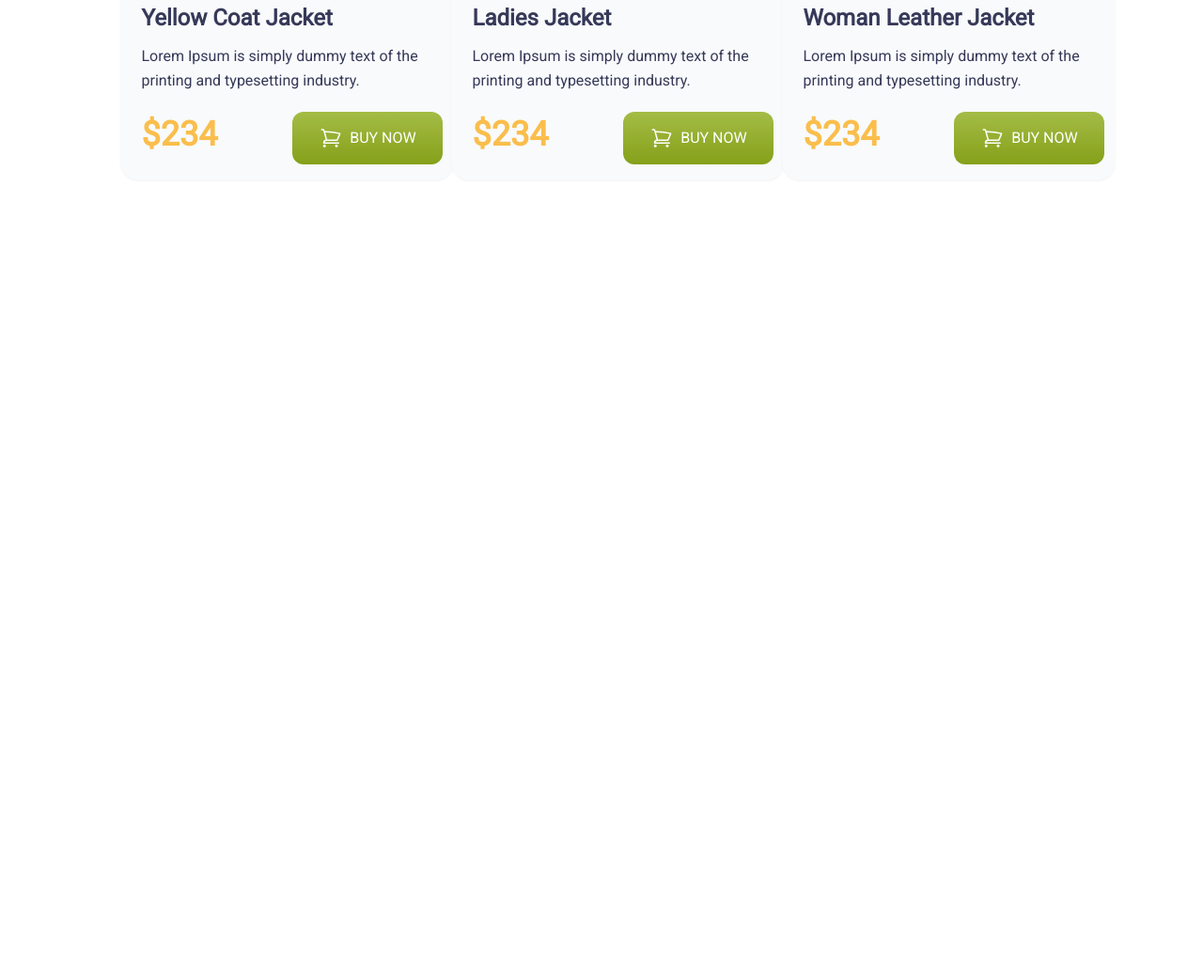
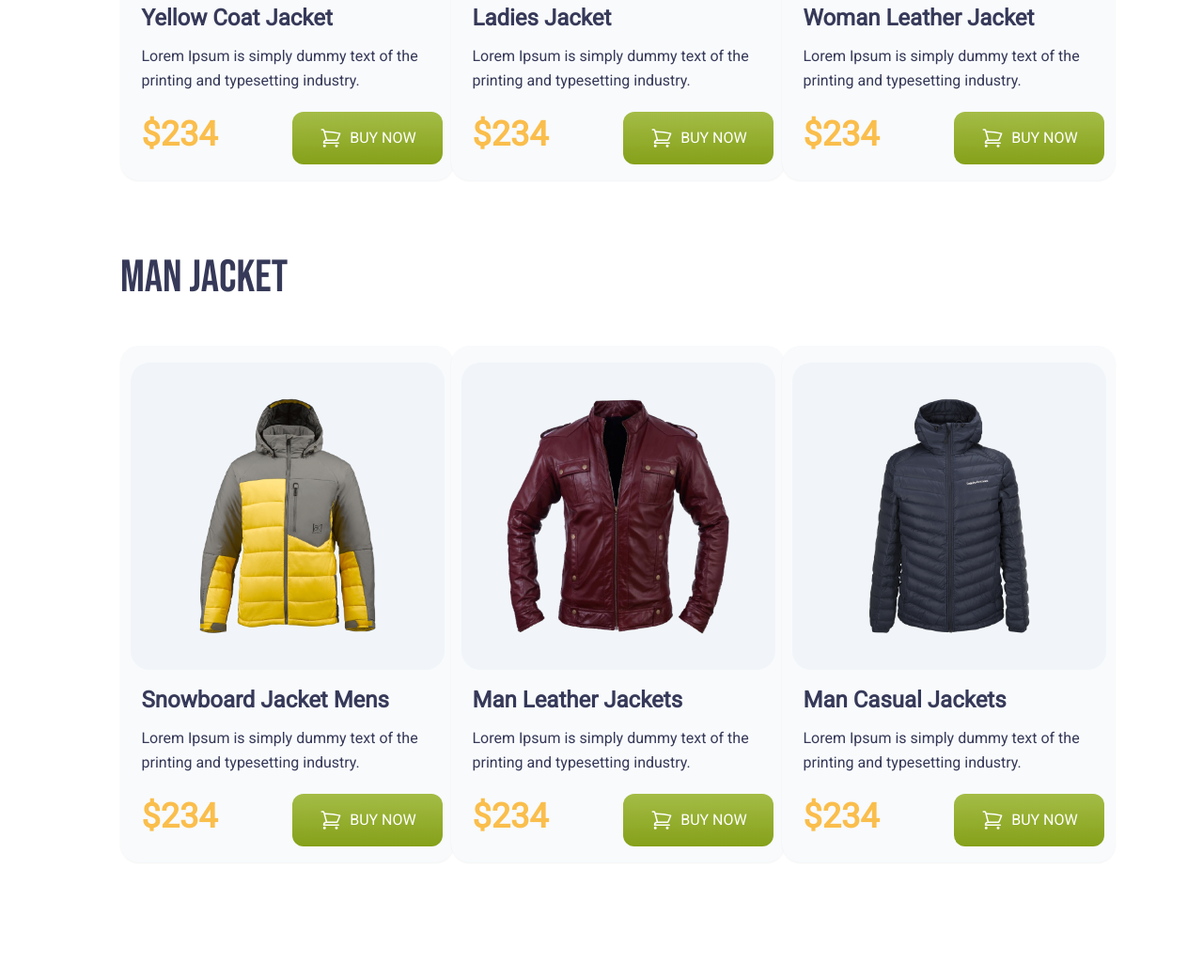
Before and after one commit to shafiqulislamsagor/tailwind-design, a website: page index.html in a window 1280 px wide. Shown: the part 1152-2192 px from the top of the page at 94% size. Before the commit the page ends 1466 px from the top, so only its background shows below. Drawn offline with Linux system fonts and the light colour scheme.

Commit message:
man product added

```diff
--- a/index.html
+++ b/index.html
@@ -101,6 +101,54 @@
                 </div>
             </div>
         </div>
-    </main>
+        <!-- Man Product -->
+        <h1 class="uppercase mt-12 mb-5 text-5xl font-Bebas text-[#363958]">Man Jacket</h1>
+        <div class="mb-20 mt-12 grid grid-cols-3 gap-8">
+            <div class="w-[355px] h-[550px] bg-slate-50 rounded-[20px] pt-[18px] shadow-sm">
+                <div class="w-[334px] h-[327px] bg-slate-100 p-6 mx-auto rounded-[20px] flex items-center content-center ">
+                    <div class="w-[238px] h-auto mx-auto" ><img  src="images/jacket-4.png" alt="" class="max-w-full" ></div>
+                </div>
+                <div class="w-[334px] h-[327px] pt-4 mx-auto  pl-3 ">
+                    <h2 class="text-2xl font-Roboto text-[#363958] font-bold mb-3">Snowboard Jacket Mens</h2>
+                <p class="font-Roboto text-[#363958] leading-[26px] mb-3">Lorem Ipsum is simply dummy text of the printing and typesetting industry.</p>
+                <div class="flex gap-20 items-center">
+                    <h3 class="text-[#FABE4C] font-black font-Roboto text-4xl">$234</h3>
+                    <button class="w-40 h-14 bg-gradient-to-b from-[#A4BC46] to-[#85A019]  rounded-xl mt-2 font-Roboto text-white"><svg xmlns="http://www.w3.org/2000/svg" fill="none" viewBox="0 0 24 24" stroke-width="1.5" stroke="currentColor" class="w-6 h-6 inline mr-2 ">
+                        <path stroke-linecap="round" stroke-linejoin="round" d="M2.25 3h1.386c.51 0 .955.343 1.087.835l.383 1.437M7.5 14.25a3 3 0 00-3 3h15.75m-12.75-3h11.218c1.121-2.3 2.1-4.684 2.924-7.138a60.114 60.114 0 00-16.536-1.84M7.5 14.25L5.106 5.272M6 20.25a.75.75 0 11-1.5 0 .75.75 0 011.5 0zm12.75 0a.75.75 0 11-1.5 0 .75.75 0 011.5 0z" />
+                    </svg>BUY NOW</button>
+                </div>
+                </div>
+            </div>
+            <div class="w-[355px] h-[550px] bg-slate-50 rounded-[20px] pt-[18px] shadow-sm">
+                <div class="w-[334px] h-[327px] bg-slate-100 p-6 mx-auto rounded-[20px] flex items-center content-center ">
+                    <div class="w-[238px] h-auto mx-auto" ><img  src="images/jacket-5.png" alt="" class="max-w-full" ></div>
+                </div>
+                <div class="w-[334px] h-[327px] pt-4 mx-auto  pl-3 ">
+                    <h2 class="text-2xl font-Roboto text-[#363958] font-bold mb-3">Man Leather Jackets</h2>
+                <p class="font-Roboto text-[#363958] leading-[26px] mb-3">Lorem Ipsum is simply dummy text of the printing and typesetting industry.</p>
+                <div class="flex gap-20 items-center">
+                    <h3 class="text-[#FABE4C] font-black font-Roboto text-4xl">$234</h3>
+                    <button class="w-40 h-14 bg-gradient-to-b from-[#A4BC46] to-[#85A019]  rounded-xl mt-2 font-Roboto text-white"><svg xmlns="http://www.w3.org/2000/svg" fill="none" viewBox="0 0 24 24" stroke-width="1.5" stroke="currentColor" class="w-6 h-6 inline mr-2 ">
+                        <path stroke-linecap="round" stroke-linejoin="round" d="M2.25 3h1.386c.51 0 .955.343 1.087.835l.383 1.437M7.5 14.25a3 3 0 00-3 3h15.75m-12.75-3h11.218c1.121-2.3 2.1-4.684 2.924-7.138a60.114 60.114 0 00-16.536-1.84M7.5 14.25L5.106 5.272M6 20.25a.75.75 0 11-1.5 0 .75.75 0 011.5 0zm12.75 0a.75.75 0 11-1.5 0 .75.75 0 011.5 0z" />
+                    </svg>BUY NOW</button>
+                </div>
+                </div>
+            </div>
+            <div class="w-[355px] h-[550px] bg-slate-50 rounded-[20px] pt-[18px] shadow-sm">
+                <div class="w-[334px] h-[327px] bg-slate-100 p-6 mx-auto rounded-[20px] flex items-center content-center ">
+                    <div class="w-[238px] h-auto mx-auto" ><img  src="images/jacket-6.png" alt="" class="max-w-full" ></div>
+                </div>
+                <div class="w-[334px] h-[327px] pt-4 mx-auto  pl-3 ">
+                    <h2 class="text-2xl font-Roboto text-[#363958] font-bold mb-3">Man Casual Jackets</h2>
+                <p class="font-Roboto text-[#363958] leading-[26px] mb-3">Lorem Ipsum is simply dummy text of the printing and typesetting industry.</p>
+                <div class="flex gap-20 items-center">
+                    <h3 class="text-[#FABE4C] font-black font-Roboto text-4xl">$234</h3>
+                    <button class="w-40 h-14 bg-gradient-to-b from-[#A4BC46] to-[#85A019]  rounded-xl mt-2 font-Roboto text-white"><svg xmlns="http://www.w3.org/2000/svg" fill="none" viewBox="0 0 24 24" stroke-width="1.5" stroke="currentColor" class="w-6 h-6 inline mr-2 ">
+                        <path stroke-linecap="round" stroke-linejoin="round" d="M2.25 3h1.386c.51 0 .955.343 1.087.835l.383 1.437M7.5 14.25a3 3 0 00-3 3h15.75m-12.75-3h11.218c1.121-2.3 2.1-4.684 2.924-7.138a60.114 60.114 0 00-16.536-1.84M7.5 14.25L5.106 5.272M6 20.25a.75.75 0 11-1.5 0 .75.75 0 011.5 0zm12.75 0a.75.75 0 11-1.5 0 .75.75 0 011.5 0z" />
+                    </svg>BUY NOW</button>
+                </div>
+                </div>
+            </div>
+        </div>
 </body>
 </html>
```
Also changed, not shown: icons/shopping-cart 1.svg (added).
